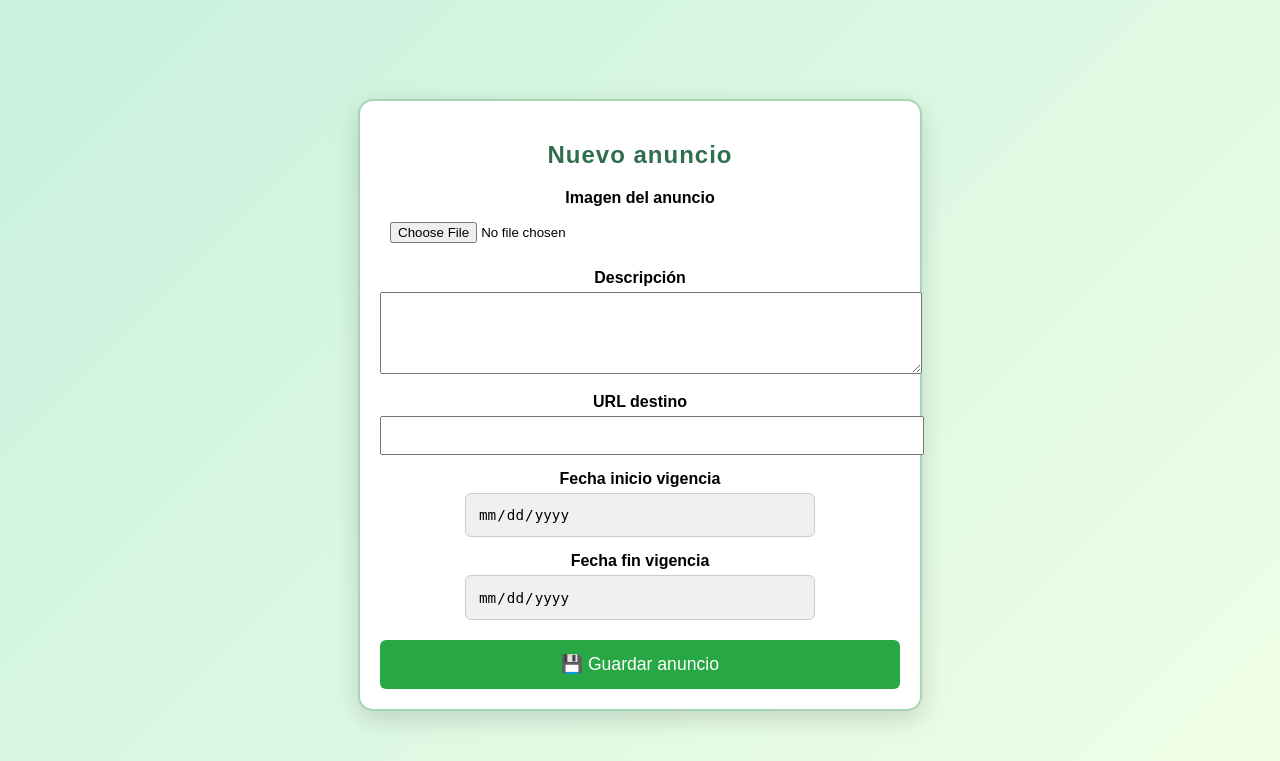
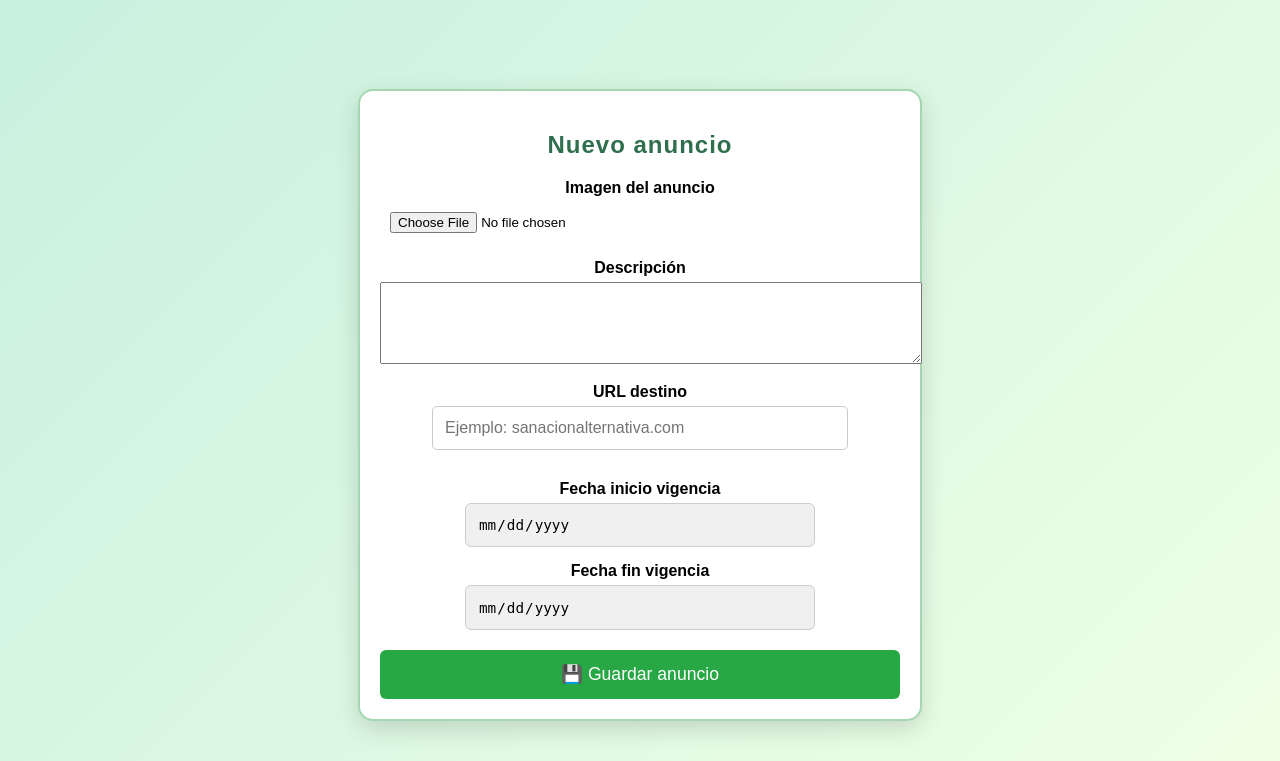
Before and after one commit to oclealc-ai/sanacionalternativa, a Flask app: page /paciente/anuncios/nuevo in a window 1280 px wide. Shown: the top 761 px of the page. Run offline with Flask 3, Linux system fonts and the light colour scheme; the visitor is signed in with stand-in values (Sample User, id 1).

Commit message:
Anuncios

```diff
--- a/templates/paciente_anuncio_form.html
+++ b/templates/paciente_anuncio_form.html
@@ -63,7 +63,7 @@
         <textarea name="descripcion" rows="4" required>{{ anuncio.Descripcion if anuncio else '' }}</textarea>
 
         <label>URL destino</label>
-        <input type="url" name="url" value="{{ anuncio.URLAnuncio if anuncio else '' }}" required>
+        <input type="text" name="url" placeholder="Ejemplo: sanacionalternativa.com" value="{{ anuncio.URLAnuncio if anuncio else '' }}" required>
 
         <label>Fecha inicio vigencia</label>
         <input type="date" class="readonly" readonly
```
